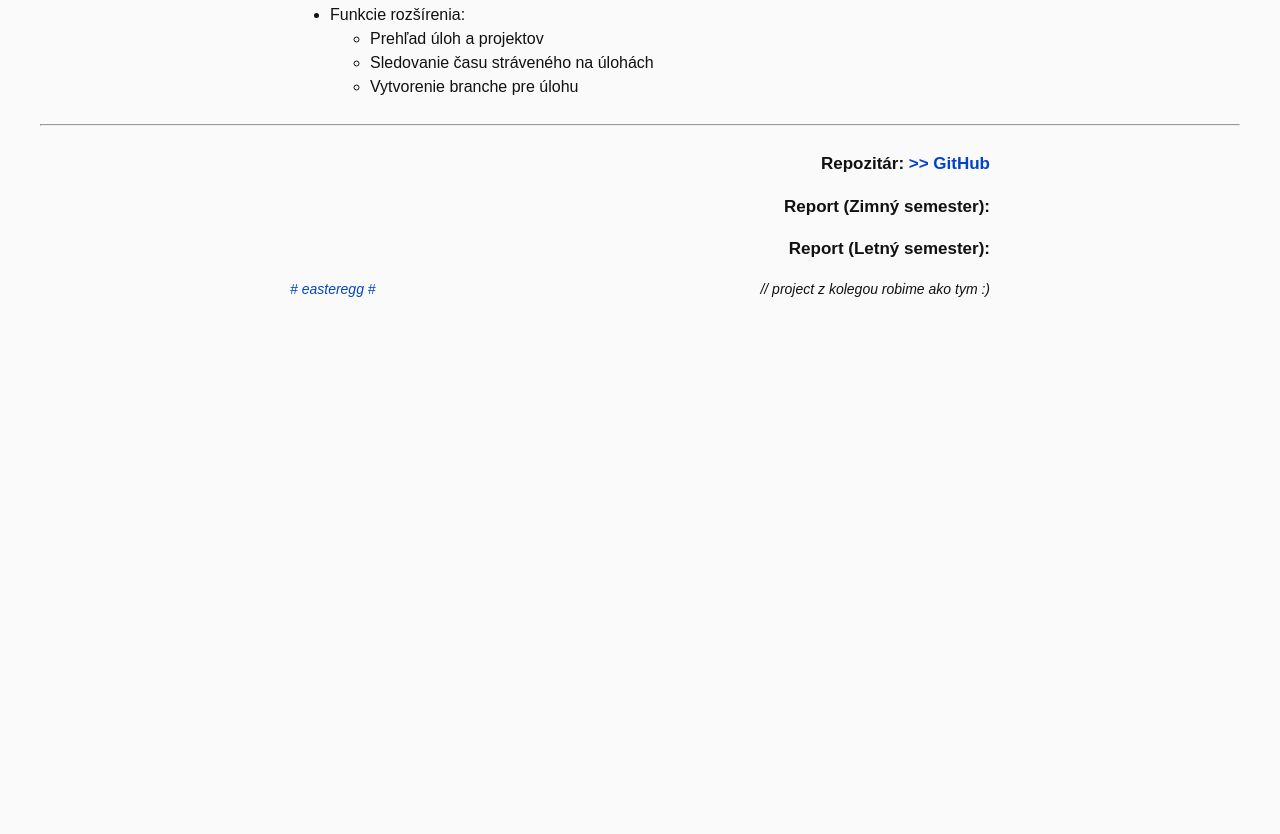
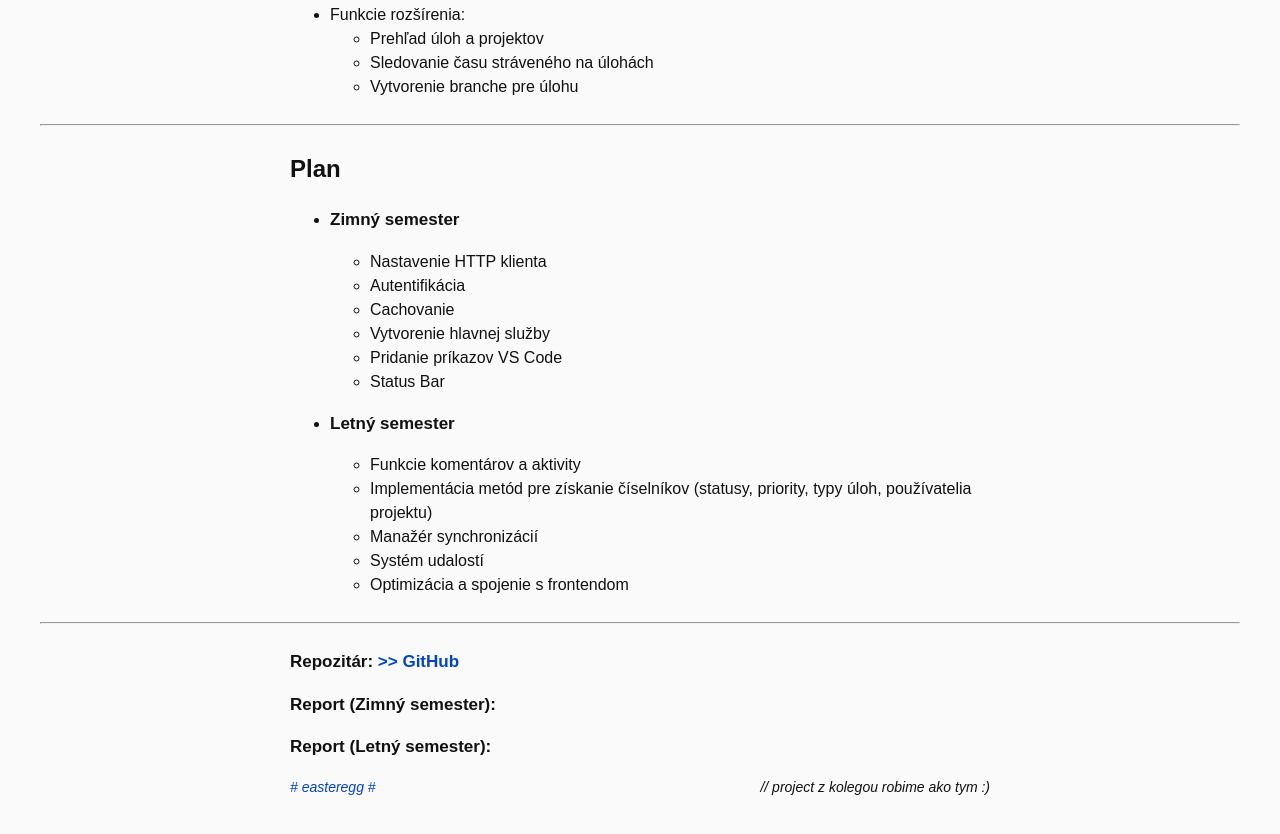
Before and after one commit to theUkrain/rocpr, a plain HTML site: page index.html in a window 1280 px wide. Shown: the part 422-1256 px from the top of the page. Before the commit the page ends 800 px from the top, so only its background shows below. Drawn offline with Linux system fonts and the light colour scheme.

Commit message:
plan update

```diff
--- a/index.html
+++ b/index.html
@@ -15,9 +15,12 @@
         h1, h2, h3 {
             text-align: center;
         }
+        h2{
+            text-align: left;
+        }
         h3{
             font-size: 17px;
-            text-align:right;
+            text-align:left;
         }
         section, main, div {
             max-width: 700px;
@@ -88,6 +91,35 @@
             </li>
         </ul>
     </main>
+    <hr>
+
+    <section>
+        <h2>Plan</h2>
+        <ul>
+            <li>
+                <h3>Zimný semester</h3>
+                <ul>
+                    <li>Nastavenie HTTP klienta</li>
+                    <li>Autentifikácia</li>
+                    <li>Cachovanie</li>
+                    <li>Vytvorenie hlavnej služby</li>
+                    <li>Pridanie príkazov VS Code</li>
+                    <li>Status Bar</li>
+                </ul>
+            </li>
+
+            <li>
+                <h3>Letný semester</h3>
+                <ul>
+                    <li>Funkcie komentárov a aktivity</li>
+                    <li>Implementácia metód pre získanie číselníkov (statusy, priority, typy úloh, používatelia projektu)</li>
+                    <li>Manažér synchronizácií</li>
+                    <li>Systém udalostí</li>
+                    <li>Optimizácia a spojenie s frontendom</li>
+                </ul>
+            </li>
+        </ul>
+    </section>
 
     <hr>
 
```
